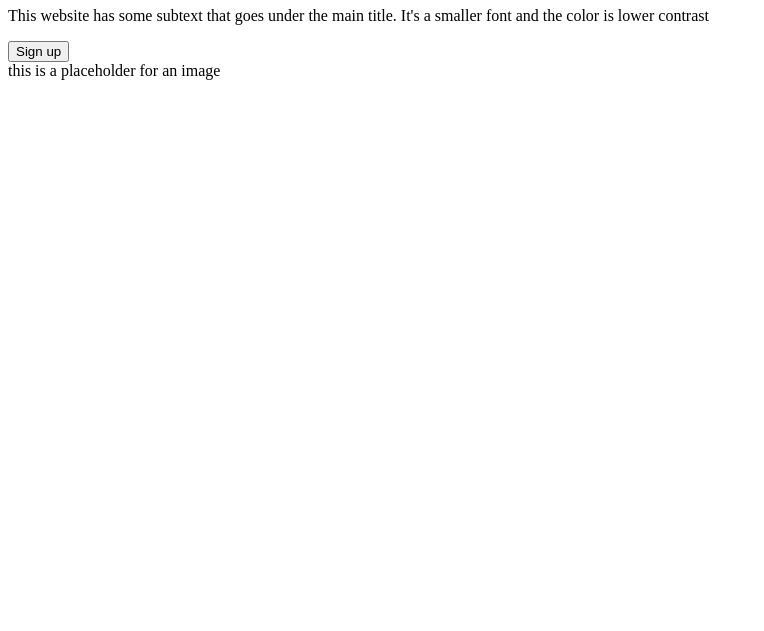
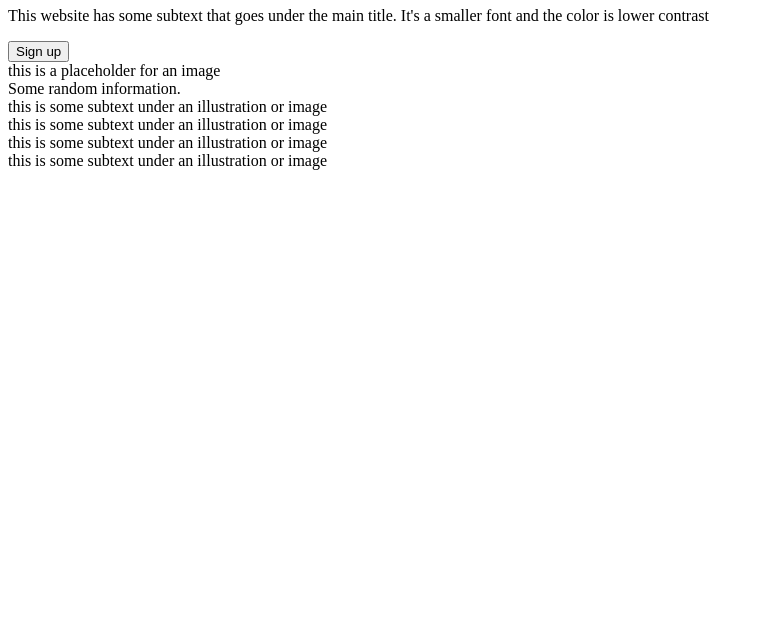
Before and after one commit to S-Terrazas/projects, a plain HTML site: page landing-page/index.html in a window 1280 px wide. Shown: the part 169-800 px from the top of the page, without its empty margins (0-764 px from the left). Drawn offline with Linux system fonts and the light colour scheme.

Commit message:
Fill up hero section

```diff
--- a/landing-page/index.html
+++ b/landing-page/index.html
@@ -29,7 +29,25 @@
     </div>
 
     <div class="content">
-
+        <div class="title">Some random information.</div>
+        <div class="container">
+            <div class="info">
+                <div class="image-container"></div>
+                <div class="text">this is some subtext under an illustration or image</div>
+            </div>
+            <div class="info">
+                <div class="image-container"></div>
+                <div class="text">this is some subtext under an illustration or image</div>
+            </div>
+            <div class="info">
+                <div class="image-container"></div>
+                <div class="text">this is some subtext under an illustration or image</div>
+            </div>
+            <div class="info">
+                <div class="image-container"></div>
+                <div class="text">this is some subtext under an illustration or image</div>
+            </div>
+        </div>
     </div>
 
     <div class="quote">
```
